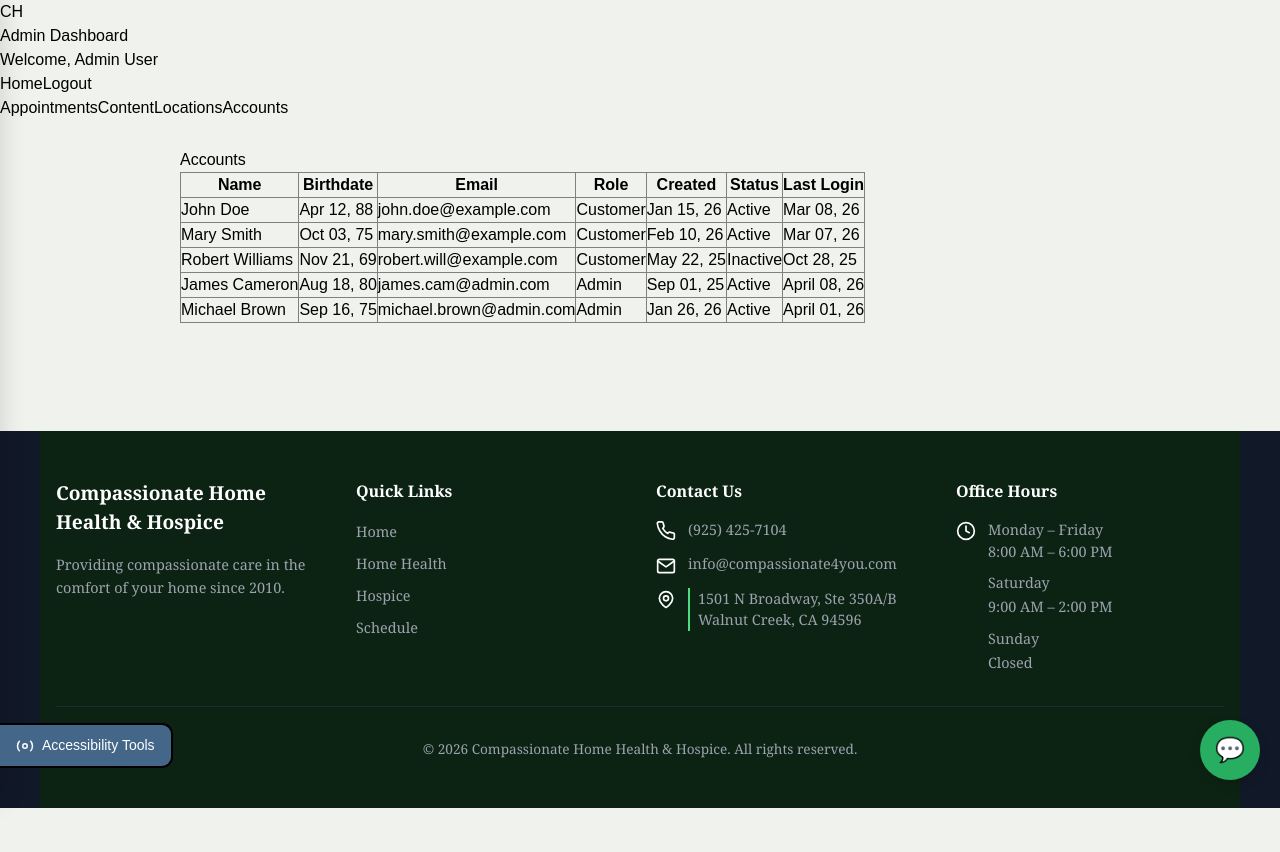
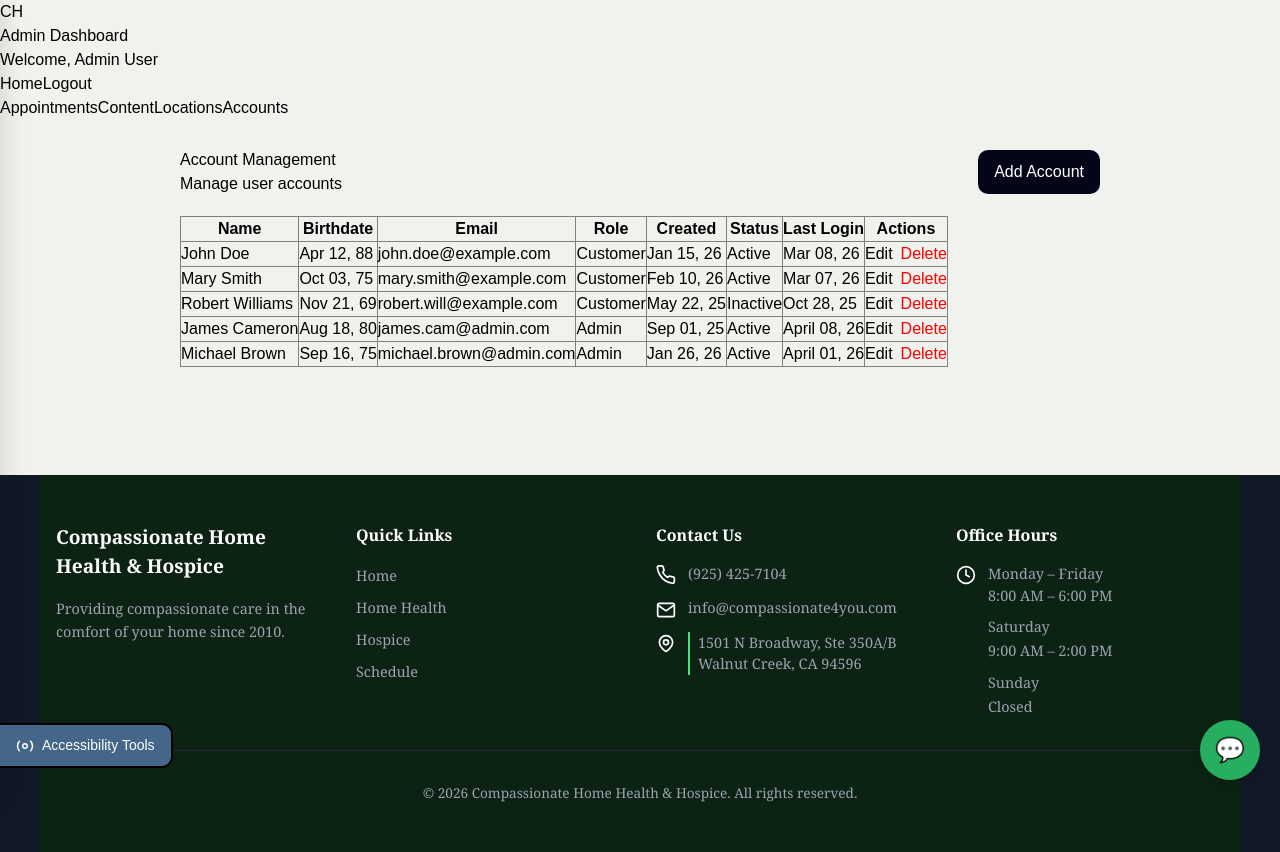
Before and after one commit to Compassionate4you/Compassionate4youSite, a React (Vite) app in the folder client/: page /admin in a window 1280 px wide. Both pictures are taken after a click on the button "Accounts". Before the commit the page ends 808 px from the top, so only its background shows below. Built offline with nearby package versions, Linux system fonts and the light colour scheme.

Commit message:
Added dummy edit/delete and Edit Account buttons DT-272

```diff
--- a/client/src/pages/AdminDashboard.jsx
+++ b/client/src/pages/AdminDashboard.jsx
@@ -14,53 +14,53 @@ const AdminDashboard = () => {
     const accounts = [
         {
             id: 1,
-            name: "\tJohn Doe",
-            birthdate: "\tApr 12, 88\t",
-            email: "\tjohn.doe@example.com\t",
-            role: "\tCustomer\t",
-            created: "\tJan 15, 26\t",
-            status: "\tActive\t",
-            lastLogin: "\tMar 08, 26\t",
+            name: "John Doe",
+            birthdate: "Apr 12, 88",
+            email: "john.doe@example.com",
+            role: "Customer",
+            created: "Jan 15, 26",
+            status: "Active",
+            lastLogin: "Mar 08, 26",
         },
         {
             id: 2,
-            name: "\tMary Smith\t",
-            birthdate: "\tOct 03, 75\t",
-            email: "\tmary.smith@example.com\t",
-            role: "\tCustomer\t",
-            created: "\tFeb 10, 26\t",
-            status: "\tActive\t",
-            lastLogin: "\tMar 07, 26\t",
+            name: "Mary Smith",
+            birthdate: "Oct 03, 75",
+            email: "mary.smith@example.com",
+            role: "Customer",
+            created: "Feb 10, 26",
+            status: "Active",
+            lastLogin: "Mar 07, 26",
         },
         {
             id: 3,
-            name: "\tRobert Williams\t",
-            birthdate: "\tNov 21, 69\t",
-            email: "\trobert.will@example.com\t",
-            role: "\tCustomer\t",
-            created: "\tMay 22, 25\t",
-            status: "\tInactive\t",
-            lastLogin: "\tOct 28, 25\t",
+            name: "Robert Williams",
+            birthdate: "Nov 21, 69",
+            email: "robert.will@example.com",
+            role: "Customer",
+            created: "May 22, 25",
+            status: "Inactive",
+            lastLogin: "Oct 28, 25",
         },
         {
             id: 4,
-            name: "\tJames Cameron\t",
-            birthdate: "\tAug 18, 80\t",
-            email: "\tjames.cam@admin.com\t",
-            role: "\tAdmin\t",
-            created: "\tSep 01, 25\t",
-            status: "\tActive\t",
-            lastLogin: "\tApril 08, 26\t",
+            name: "James Cameron",
+            birthdate: "Aug 18, 80",
+            email: "james.cam@admin.com",
+            role: "Admin",
+            created: "Sep 01, 25",
+            status: "Active",
+            lastLogin: "April 08, 26",
         },
         {
             id: 5,
-            name: "\tMichael Brown\t",
-            birthdate: "\tSep 16, 75\t",
-            email: "\tmichael.brown@admin.com\t",
-            role: "\tAdmin\t",
-            created: "\tJan 26, 26\t",
-            status: "\tActive\t",
-            lastLogin: "\tApril 01, 26\t",
+            name: "Michael Brown",
+            birthdate: "Sep 16, 75",
+            email: "michael.brown@admin.com",
+            role: "Admin",
+            created: "Jan 26, 26",
+            status: "Active",
+            lastLogin: "April 01, 26",
         },
     ];
 
@@ -122,7 +122,32 @@ const AdminDashboard = () => {
 
                 {tab === "accounts" && (
                     <div>
-                        <h2>Accounts</h2>
+                        <div
+                            style={{
+                                display: "flex",
+                                justifyContent: "space-between",
+                                alignItems: "center",
+                                marginBottom: "20px",
+                            }}
+                        >
+                            <div>
+                                <h2>Account Management</h2>
+                                    <p>Manage user accounts</p>
+                            </div>
+
+                            <button
+                                style={{
+                                    backgroundColor: "#020617",
+                                    color: "white",
+                                    border: "none",
+                                    borderRadius: "10px",
+                                    padding: "10px 16px",
+                                    cursor: "pointer",
+                                }}
+                            >
+                                Add Account
+                            </button>
+                        </div>
 
                         <table border="1" cellPadding="10">
                             <thead>
@@ -134,6 +159,7 @@ const AdminDashboard = () => {
                                     <th>Created</th>
                                     <th>Status</th>
                                     <th>Last Login</th>
+                                    <th>Actions</th>
                                 </tr>
                             </thead>
                             <tbody>
@@ -146,6 +172,14 @@ const AdminDashboard = () => {
                                         <td>{account.created}</td>
                                         <td>{account.status}</td>
                                         <td>{account.lastLogin}</td>
+                                        <td>
+                                            <button style={{ marginRight: "8px", cursor: "pointer" }}>
+                                                Edit
+                                            </button>
+                                            <button style={{ cursor: "pointer", color: "red" }}>
+                                                Delete
+                                            </button>
+                                        </td>
                                     </tr>
                                 ))}
                             </tbody>
```
